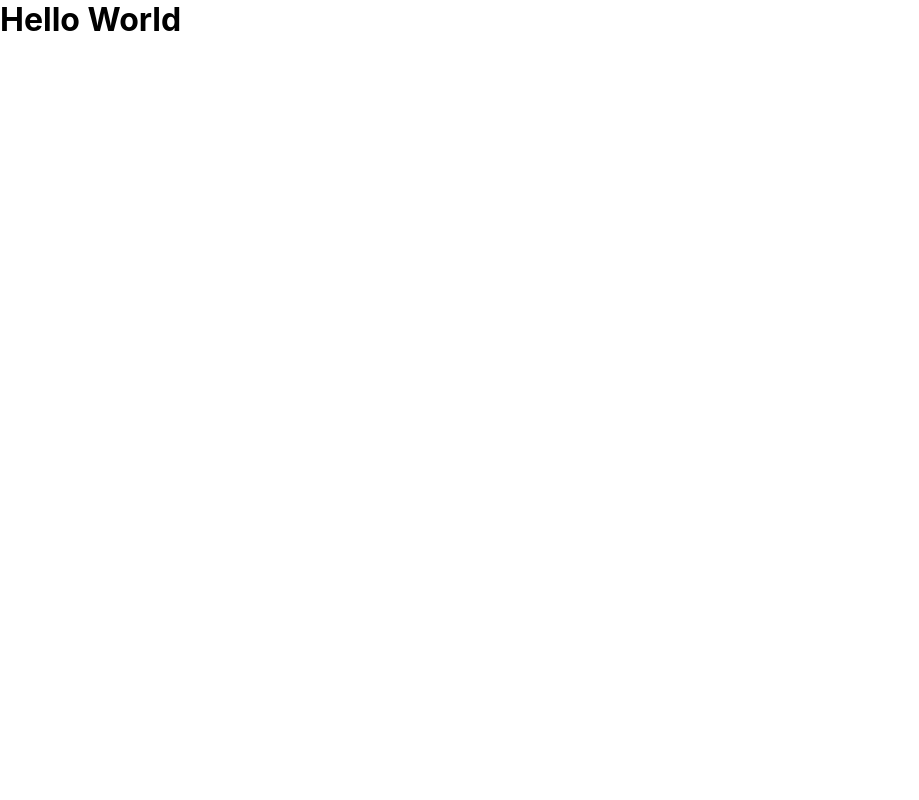
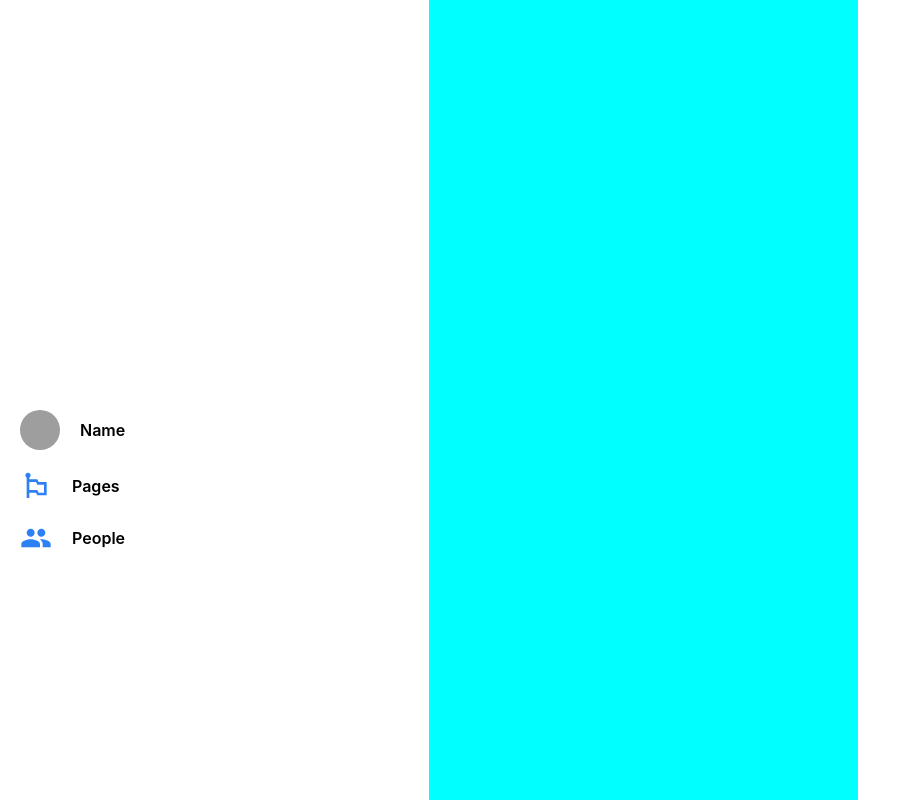
Before and after one commit to Rahulk990/V-Media, a React (Create React App) app in the folder client/: page / in a window 1280 px wide. Shown: the top 800 px of the page, without its empty margins (0-919 px from the left). Built offline with nearby package versions, Linux system fonts and the light colour scheme; grey boxes are pictures that could not be loaded.

Commit message:
Add Sidebar

```diff
--- a/client/src/App.css
+++ b/client/src/App.css
@@ -0,0 +1,3 @@
+.app {
+    display: flex;
+}
--- a/client/src/App.js
+++ b/client/src/App.js
@@ -1,15 +1,25 @@
 import './App.css';
+
+import Navbar from './Components/Navbar'
+import Sidebar from './Components/Sidebar'
+import Feed from './Components/Feed'
+import Widgets from './Components/Widgets'
 
 function App() {
   return (
     <div className="app">
-      <h1> Hello World</h1>
+
       {/* Navbar */}
+      <Navbar />
+
       {/* Sidebar */}
+      <Sidebar />
+
       {/* Feed */}
+      <Feed />
+
       {/* Widgets */}
-        {/* To-do List */}
-        {/* Schedule */}
+      <Widgets />
 
     </div>
   );
--- /dev/null
+++ b/client/src/Components/Feed.css
@@ -0,0 +1,5 @@
+.feed {
+    padding: 25pc 10px;
+    flex: 0.33;
+    background-color: aqua;
+}
--- /dev/null
+++ b/client/src/Components/Feed.js
@@ -0,0 +1,12 @@
+import React from 'react'
+import './Feed.css'
+
+const Feed = () => {
+    return (
+        <div className='feed'>
+
+        </div>
+    )
+}
+
+export default Feed
--- a/client/src/Components/Navbar.js
+++ b/client/src/Components/Navbar.js
@@ -0,0 +1,11 @@
+import React from 'react'
+
+const Navbar = () => {
+    return (
+        <div>
+
+        </div>
+    )
+}
+
+export default Navbar
--- /dev/null
+++ b/client/src/Components/Sidebar.css
@@ -0,0 +1,4 @@
+.sidebar{
+    padding: 25pc 10px;
+    flex: 0.33;
+}
--- /dev/null
+++ b/client/src/Components/Sidebar.js
@@ -0,0 +1,18 @@
+import React from 'react'
+import './Sidebar.css'
+
+import SidebarRow from './SidebarRow'
+import EmojiFlagsIcon from '@material-ui/icons/EmojiFlags'
+import PeopleIcon from '@material-ui/icons/People'
+
+const Sidebar = () => {
+    return (
+        <div className='sidebar'>
+            <SidebarRow src="S" title='Name'/>
+            <SidebarRow Icon={EmojiFlagsIcon} title='Pages'/>
+            <SidebarRow Icon={PeopleIcon} title='People'/>
+        </div>
+    )
+}
+
+export default Sidebar
--- /dev/null
+++ b/client/src/Components/SidebarRow.css
@@ -0,0 +1,21 @@
+.sidebarRow {
+    display: flex;
+    align-items: center;
+    padding: 10px;
+    cursor: pointer;
+}
+
+.sidebarRow:hover {
+    background-color: lightgray;
+    border-radius: 10px;
+}
+
+.sidebarRow>.MuiSvgIcon-root {
+    font-size: xx-large;
+    color: #2e81f4;
+}
+
+.sidebarRow>p {
+    margin-left: 20px;
+    font-weight: 600;
+}
--- /dev/null
+++ b/client/src/Components/SidebarRow.js
@@ -0,0 +1,16 @@
+import React from 'react'
+import './SidebarRow.css'
+
+import { Avatar } from '@material-ui/core'
+
+const SidebarRow = ({src, Icon, title}) => {
+    return (
+        <div className='sidebarRow'>
+            {src && <Avatar src={src} />}
+            {Icon && <Icon />}
+            <p>{title}</p>
+        </div>
+    )
+}
+
+export default SidebarRow
--- /dev/null
+++ b/client/src/Components/Widgets.js
@@ -0,0 +1,12 @@
+import React from 'react'
+
+const Widgets = () => {
+    return (
+        <div>
+            {/* To Do Lists */}
+            {/* Schedules */}
+        </div>
+    )
+}
+
+export default Widgets
```
